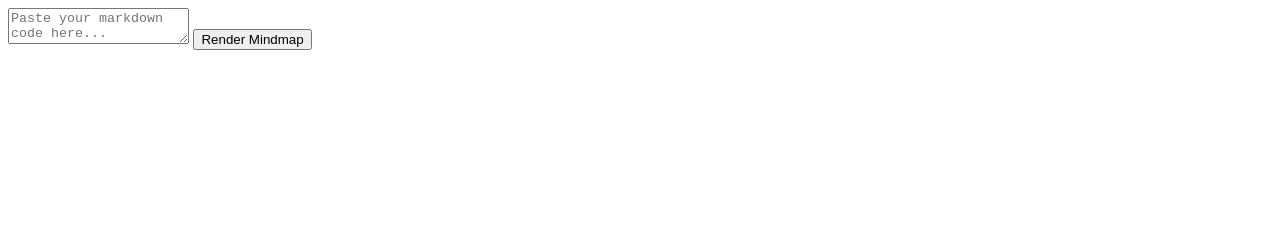
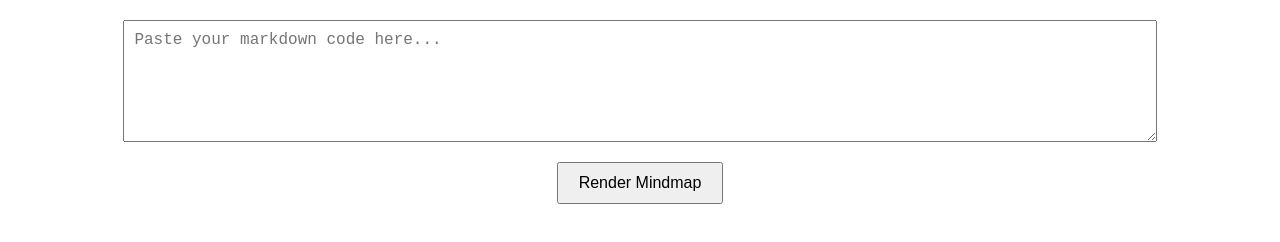
Before and after one commit to ddrrnt/3x3Map, a plain HTML site: page index.html in a window 1280 px wide. Drawn offline with nearby package versions, Linux system fonts and the light colour scheme.

Commit message:
2 Update styles.css

```diff
--- a/styles.css
+++ b/styles.css
@@ -1,5 +1,22 @@
 body {
     font-family: Arial, sans-serif;
+}
+
+#markdown-input {
+    width: 80%;
+    height: 100px;
+    margin: 20px auto;
+    display: block;
+    padding: 10px;
+    font-size: 16px;
+}
+
+#render-button {
+    display: block;
+    margin: 10px auto;
+    padding: 10px 20px;
+    font-size: 16px;
+    cursor: pointer;
 }
 
 #mindmap-container {
```
